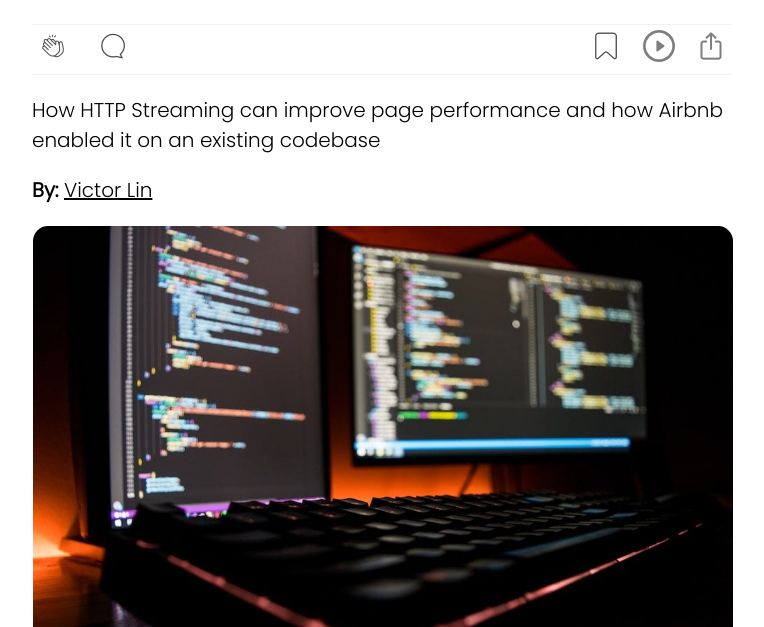
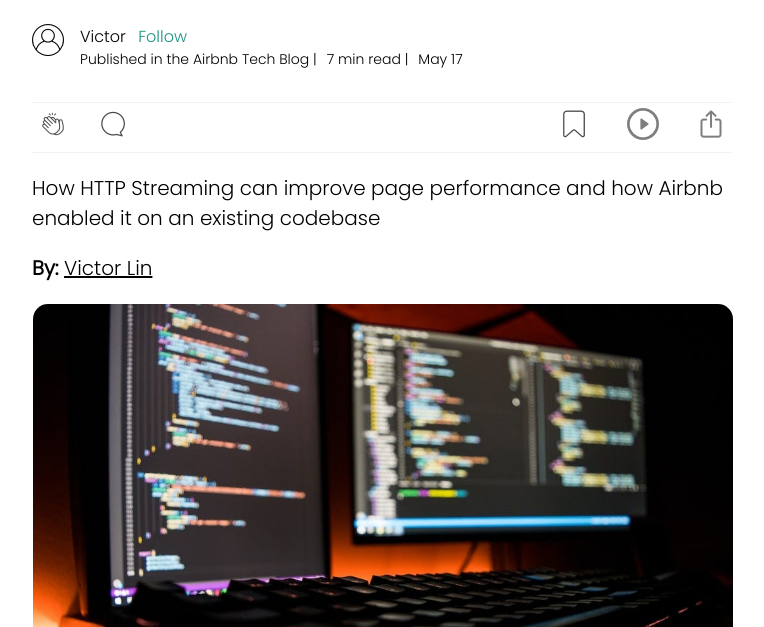
Before and after one commit to iSubhamMani/Medium_Article_Clone, a plain HTML site: page index.html in a window 1280 px wide. Shown: the part 173-800 px from the top of the page, without its empty margins (258-1022 px from the left). Drawn offline with Linux system fonts and the light colour scheme.

Commit message:
Post Info Added

```diff
--- a/index.html
+++ b/index.html
@@ -10,6 +10,23 @@
         <div class="root">
             <div class="post-header">
                 <h1 class="post-title">Improving Performance with HTTP Streaming</h1>
+
+                <div class="post-info">
+                    <div class="post-author-dp-container">
+                        <img src="./images/user.png" alt="">
+                    </div>
+                    <div class="post-overview">
+                        <div class="post-author-credentials">
+                            <a href="#" class="post-author-name">Victor</a>
+                            <a href="#" class="post-author-follow">Follow</a>
+                        </div>
+                        <div class="post-publication-details">
+                            <p>Published in the Airbnb Tech Blog  |</p>
+                            <p>7 min read  |</p>
+                            <p>May 17</p>
+                        </div>
+                    </div>
+                </div>
 
                 <div class="post-header-links">
                     <div class="post-header-links-left">
--- a/style.css
+++ b/style.css
@@ -59,7 +59,7 @@ p{
 }
 
 .post-header-links-right a{
-    padding-left: 16px;
+    padding-left: 32px;
 }
 
 .waterfall-img-description{
@@ -75,3 +75,40 @@ p{
 .img-share, .img-play{
     opacity: 0.5;
 }
+
+.post-info{
+    display: flex;
+}
+
+.post-publication-details{
+    display: flex;
+    padding: 0;
+}
+
+.post-publication-details p{
+    font-size: 14px;
+    margin: 0;
+    padding-right: 10px;
+}
+
+.post-author-dp-container{
+    margin-right: 16px;
+}
+
+.post-info{
+    margin-bottom: 32px;
+}
+
+.post-author-credentials a{
+    text-decoration: none;
+    padding-right: 8px;
+}
+
+.post-author-name{
+    color: black;
+    font-weight: 550;
+}
+
+.post-author-follow{
+    color: #1A9480;
+}
```
Also changed, not shown: images/user.png (added).
